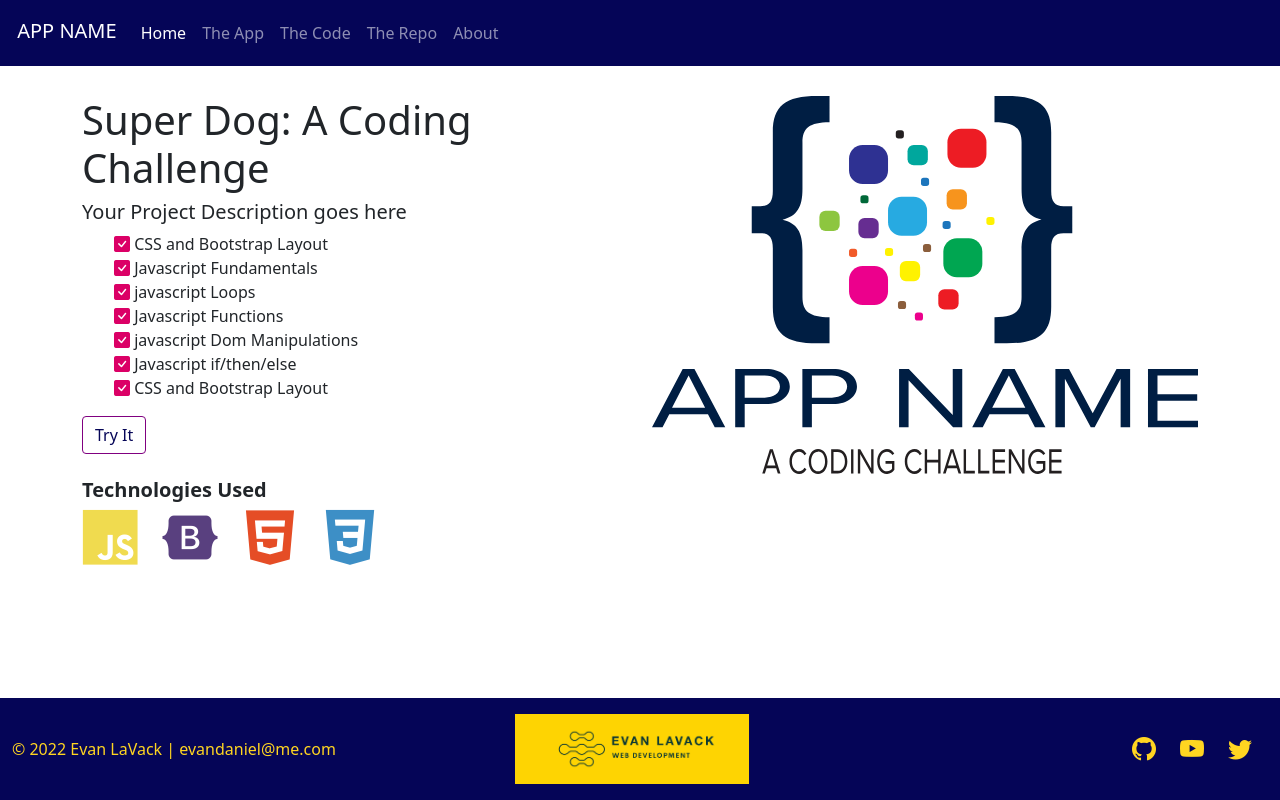
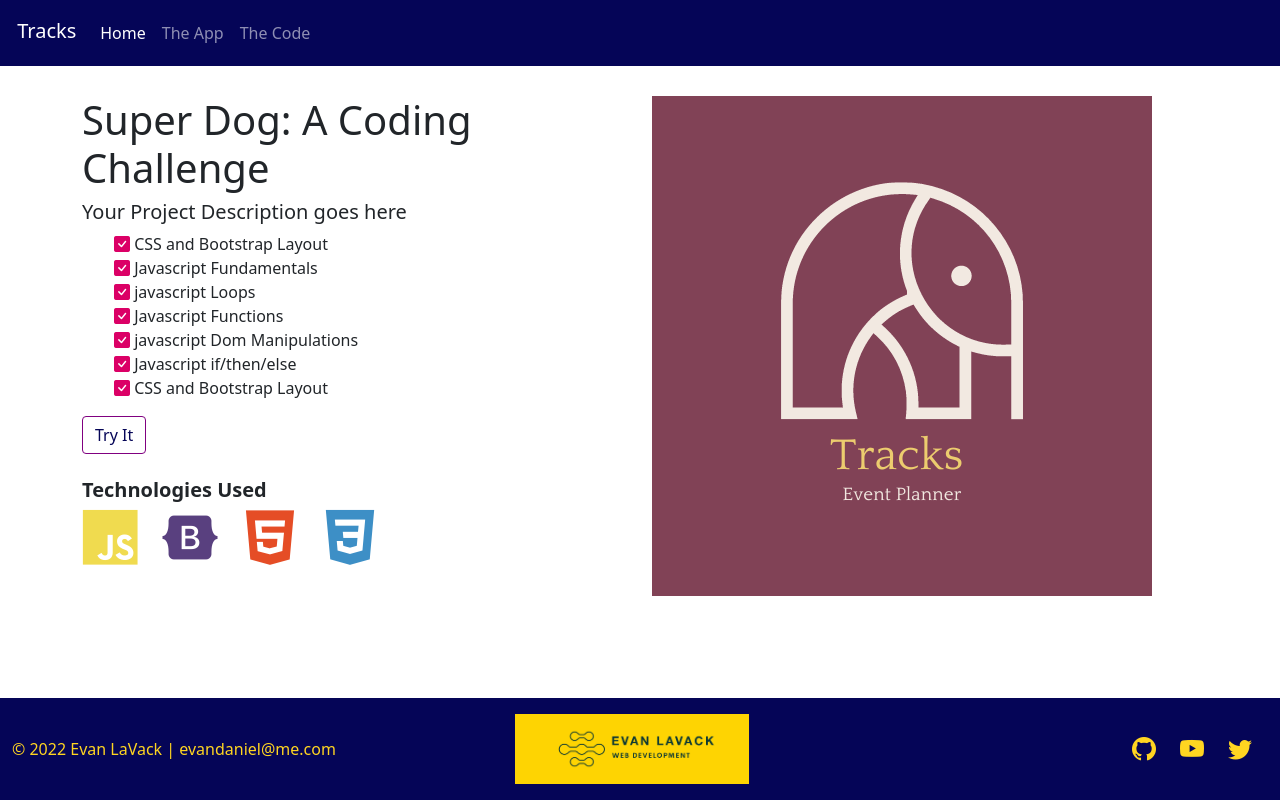
Before and after one commit to edlavack/superdog, a plain HTML site: page index.html in a window 1280 px wide. Drawn offline with nearby package versions, Linux system fonts and the light colour scheme.

Commit message:
picture added

```diff
--- a/index.html
+++ b/index.html
@@ -2,7 +2,7 @@
 <html lang="en">
 
 <head>
-    <title>Super Dog: Coding Challenge by Evan LaVack</title>
+    <title>Tracks: Coding Challenge by Evan LaVack</title>
     <!-- Required meta tags -->
     <meta charset="utf-8">
     <meta name="viewport" content="width=device-width, initial-scale=1, shrink-to-fit=no">
@@ -22,7 +22,7 @@
 
        <nav class="navbar navbar-expand-lg navbar-dark fixed-top" id="mainNav">
            <div class="container-fluid">
-               <a class="navbar-brand" href="index.html"><img src="" height="40" class="d-inline-block">  APP NAME</a>
+               <a class="navbar-brand" href="index.html"><img src="" height="40" class="d-inline-block">  Tracks</a>
                <button class="navbar-toggler" type="button" data-bs-toggle="collapse"
                    data-bs-target="#navbarSupportedContent" aria-controls="navbarSupportedContent" aria-expanded="false"
                    aria-label="Toggle navigation">
@@ -42,12 +42,7 @@
                        <li class="nav-item">
                         <a class="nav-link" href="/code.html">The Code</a>
                     </li>
-                    <li class="nav-item">
-                        <a class="nav-link" href="#">The Repo</a>
-                    </li>
-                    <li class="nav-item">
-                        <a class="nav-link" href="#">About</a>
-                    </li>
+
                    </ul>
                </div>
            </div>
@@ -84,7 +79,7 @@
 
 
                 <div class="col-12 col-lg-6">
-                    <img src="/img/APPNAMELogo (1).svg">
+                    <img src="/img/Tracks.png">
                 </div>
             </div>
          </div>
```
Also changed, not shown: app.html (+3 -8 lines), code.html (+3 -8 lines), img/Tracks.png (added).
